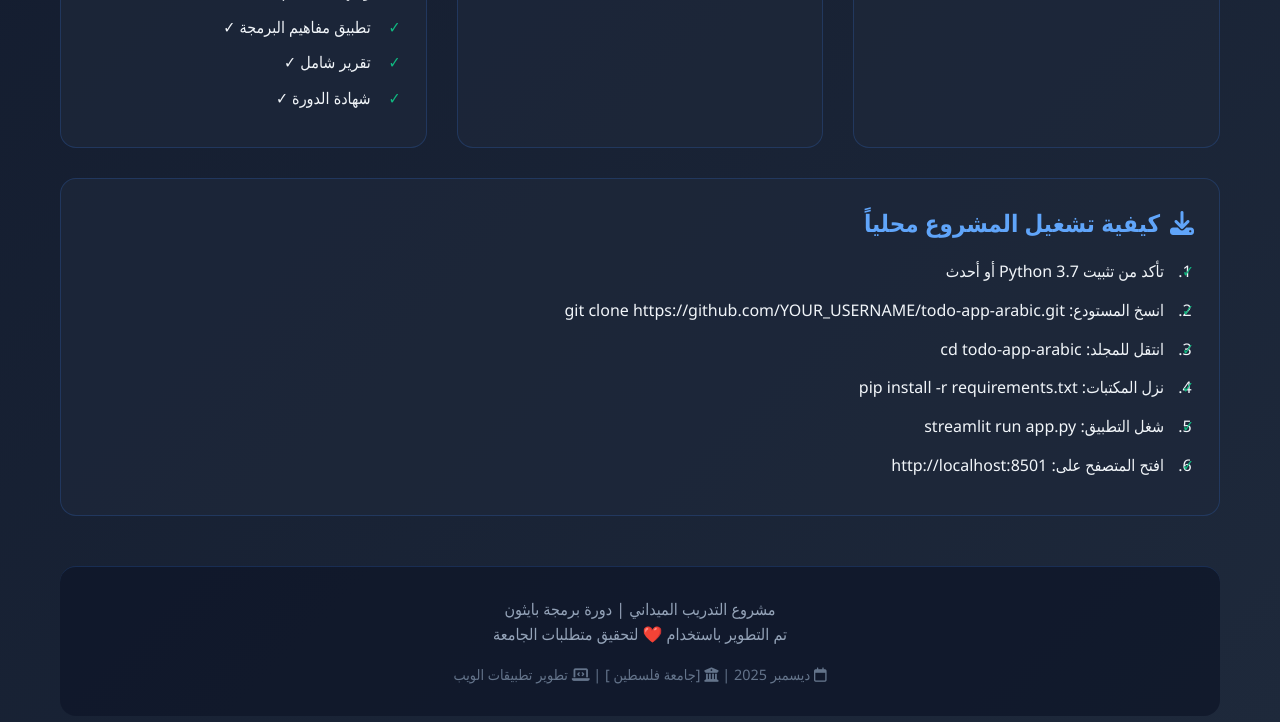
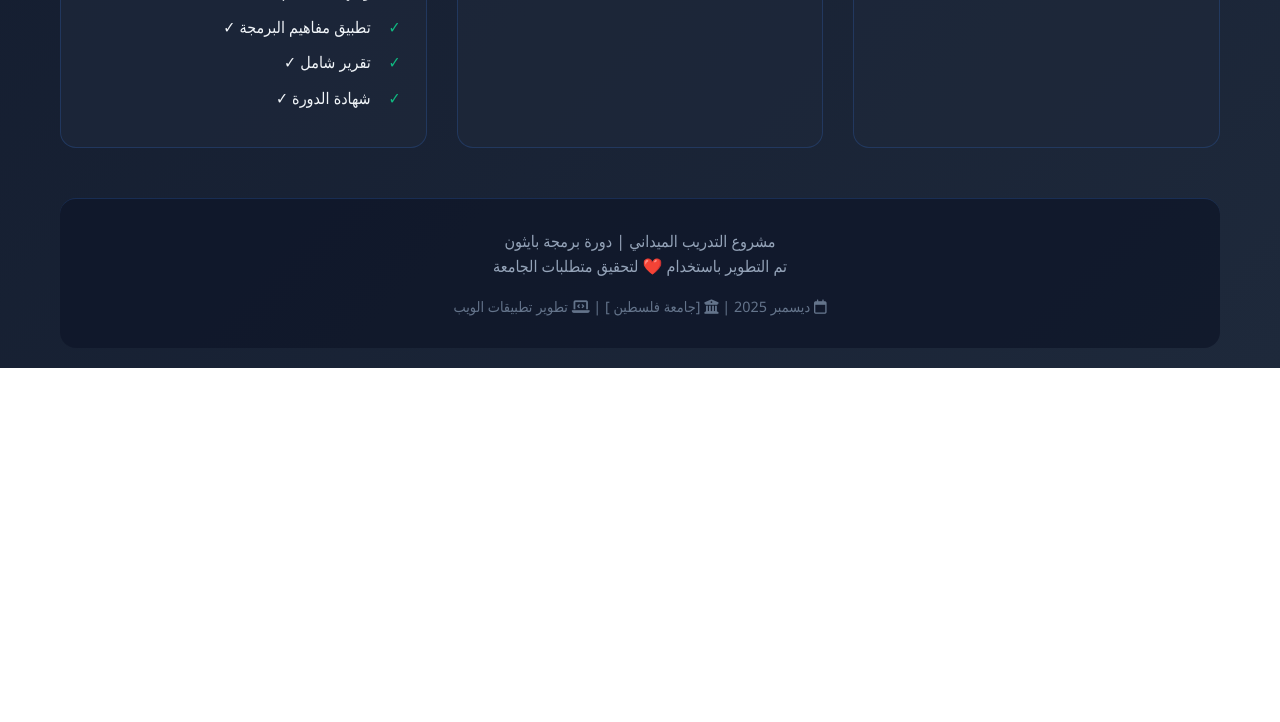
Before and after one commit to ma7moud75/todo-app-arabic, a plain HTML site: page index.html in a window 1280 px wide. Shown: the part 1193-1915 px from the top of the page. After the commit the page ends 1561 px from the top, so only its background shows below. Drawn offline with Linux system fonts and the light colour scheme.

Commit message:
Update index.html

```diff
--- a/index.html
+++ b/index.html
@@ -305,17 +305,7 @@
             </div>
         </div>
 
-        <div class="card" style="margin-top: 30px;">
-            <h3><i class="fas fa-download"></i> كيفية تشغيل المشروع محلياً</h3>
-            <ol style="padding-right: 20px; line-height: 1.8;">
-                <li>تأكد من تثبيت Python 3.7 أو أحدث</li>
-                <li>انسخ المستودع: <code>git clone https://github.com/YOUR_USERNAME/todo-app-arabic.git</code></li>
-                <li>انتقل للمجلد: <code>cd todo-app-arabic</code></li>
-                <li>نزل المكتبات: <code>pip install -r requirements.txt</code></li>
-                <li>شغل التطبيق: <code>streamlit run app.py</code></li>
-                <li>افتح المتصفح على: <code>http://localhost:8501</code></li>
-            </ol>
-        </div>
+
 
         <footer>
             <p>مشروع التدريب الميداني | دورة برمجة بايثون</p>
```
